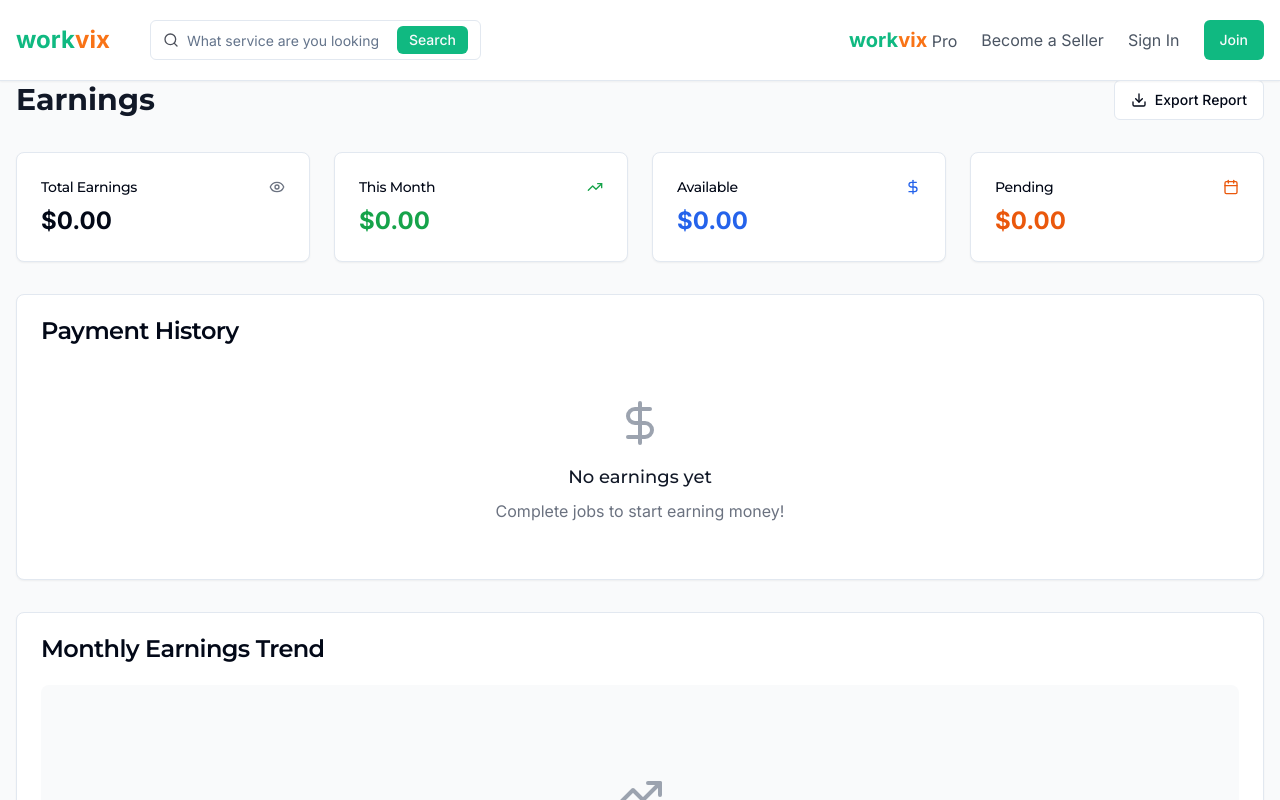
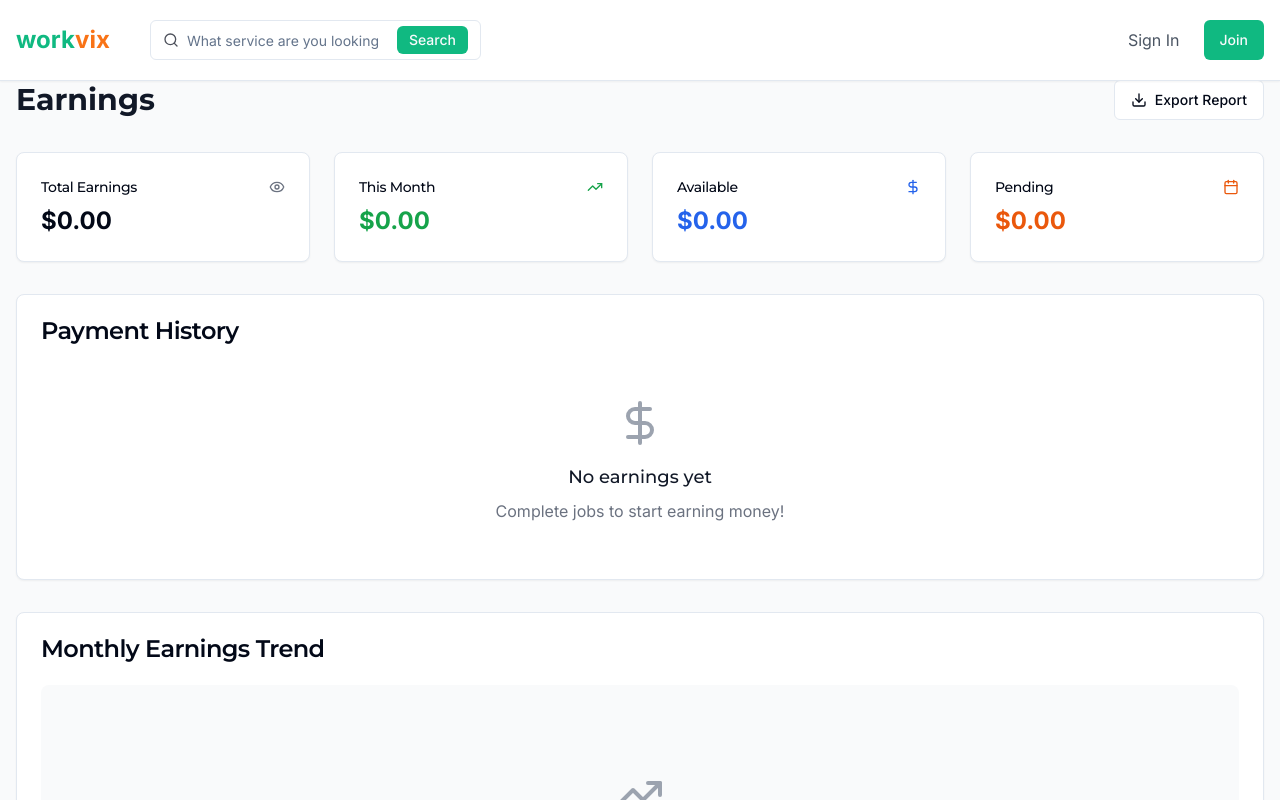
Before and after one commit to an3-bit/workvix_frontend, a React (Vite) app: page /freelancer/earnings in a window 1280 px wide. Shown: the top 800 px of the page. Built offline with nearby package versions, Linux system fonts and the light colour scheme.

Commit message:
Revert Nav2 component
Reverted the Nav2 component to its previous state, removing "WorkVix Pro" and "Become a Seller" links and restoring the message icon.

```diff
--- a/src/components/Nav2.tsx
+++ b/src/components/Nav2.tsx
@@ -2,7 +2,7 @@
 import React, { useState, useEffect } from 'react';
 import { Link } from 'react-router-dom';
 import { Button } from '@/components/ui/button';
-import { Search, Menu, X, Bell } from 'lucide-react';
+import { Search, Menu, X, Bell, MessageCircle } from 'lucide-react';
 import { supabase } from '@/integrations/supabase/client';
 
 const Nav2 = () => {
@@ -98,6 +98,7 @@ const Nav2 = () => {
           {/* Desktop Navigation */}
           <div className="hidden md:flex items-center space-x-6">
             {user && (
+              <>
                 <Link
                   to="/freelancer/notifications"
                   className="relative text-gray-600 hover:text-skillforge-primary transition-colors"
@@ -109,16 +110,11 @@ const Nav2 = () => {
                     </span>
                   )}
                 </Link>
+                <Link to="/chat" className="text-gray-600 hover:text-skillforge-primary transition-colors">
+                  <MessageCircle className="h-6 w-6" />
+                </Link>
+              </>
             )}
-
-            <Link to="/premium-services" className="text-gray-600 hover:text-skillforge-primary transition-colors">
-              <span className="text-xl font-bold text-skillforge-primary">
-                work<span className="text-orange-500">vix</span>
-              </span> Pro
-            </Link>
-            <Link to="/become-seller" className="text-gray-600 hover:text-skillforge-primary transition-colors">
-              Become a Seller
-            </Link>
 
             {user ? (
               <div className="flex items-center space-x-4">
@@ -150,6 +146,7 @@ const Nav2 = () => {
           {/* Mobile Menu Button */}
           <div className="md:hidden flex items-center space-x-4">
             {user && (
+              <>
                 <Link
                   to="/freelancer/notifications"
                   className="relative text-gray-600 hover:text-skillforge-primary transition-colors"
@@ -161,6 +158,10 @@ const Nav2 = () => {
                     </span>
                   )}
                 </Link>
+                <Link to="/chat" className="text-gray-600 hover:text-skillforge-primary transition-colors">
+                  <MessageCircle className="h-6 w-6" />
+                </Link>
+              </>
             )}
             <button onClick={toggleMenu} className="text-gray-600 hover:text-skillforge-primary">
               {isMenuOpen ? <X size={24} /> : <Menu size={24} />}
@@ -180,21 +181,6 @@ const Nav2 = () => {
                   className="h-10 w-full rounded-md border border-input pl-10 pr-3 focus:outline-none focus:ring-1 focus:ring-skillforge-primary"
                 />
               </div>
-
-              <Link
-                to="/premium-services"
-                className="block py-2 text-gray-600 hover:text-skillforge-primary"
-                onClick={() => setIsMenuOpen(false)}
-              >
-                WorkVix Premium
-              </Link>
-              <Link
-                to="/become-seller"
-                className="block py-2 text-gray-600 hover:text-skillforge-primary"
-                onClick={() => setIsMenuOpen(false)}
-              >
-                Become a Seller
-              </Link>
 
               {user ? (
                 <>
```
Lines whose indentation alone changed are shown as unchanged.
